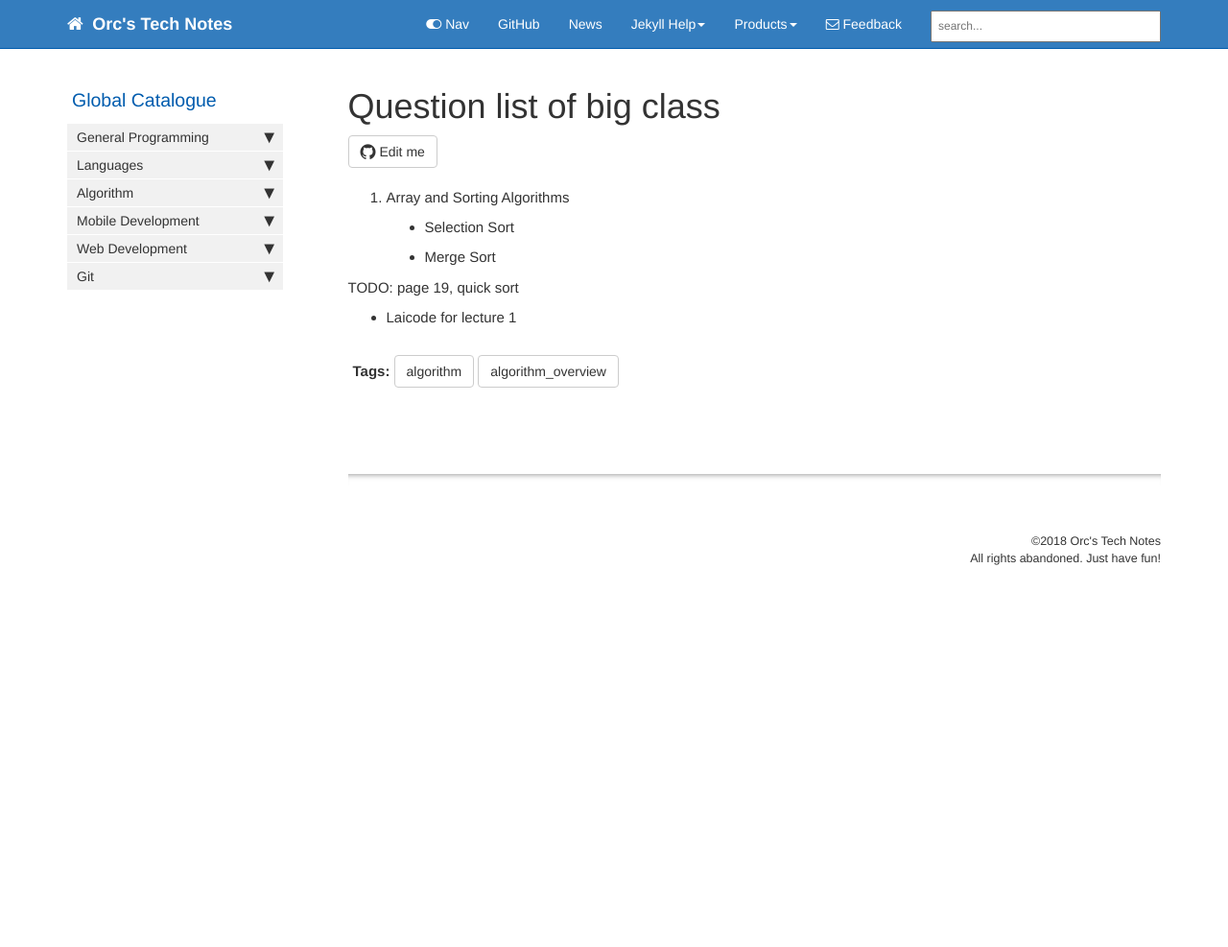
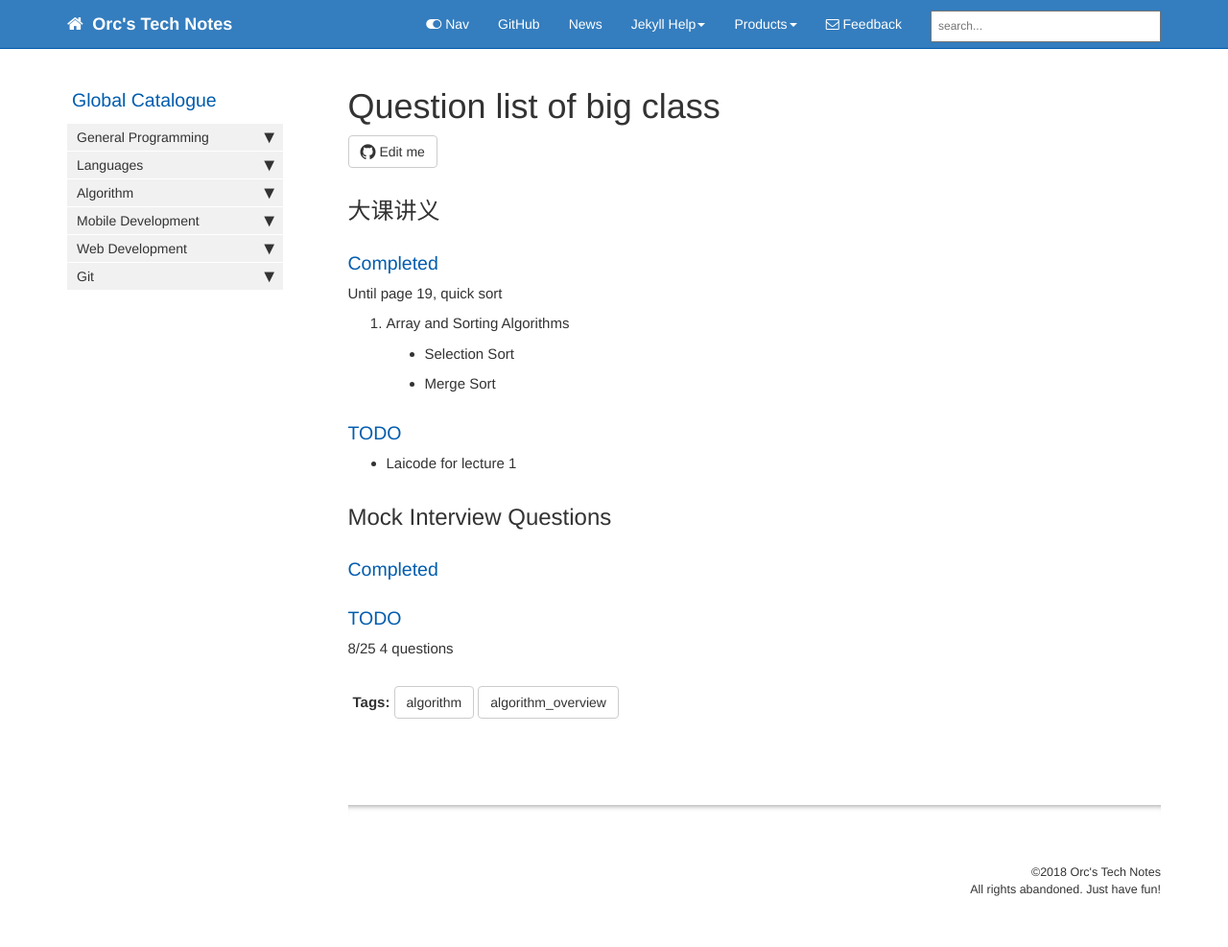
Before and after one commit to HungryOrc/hungryorc.github.io, a Jekyll site: the page built from pages/algorithm/algorithm_big_class.md, in a window 1280 px wide. Shown: the whole page at 96% size. Built offline with Jekyll 4.4.1, drawn with Linux system fonts in a browser that asks for light colours; nearby versions of some CDN libraries; comment, search, counter and statistics services are not loaded; before the commit the page ends 900 px from its top, so only the background shows below that.

Commit message:
Update algorithm_big_class.md

```diff
--- a/pages/algorithm/algorithm_big_class.md
+++ b/pages/algorithm/algorithm_big_class.md
@@ -9,13 +9,23 @@ folder: algorithm
 toc: false
 ---
 
+## 大课讲义
+### Completed
+Until page 19, quick sort
+
 1. Array and Sorting Algorithms
 * Selection Sort
 * Merge Sort
 
+### TODO
+* Laicode for lecture 1
 
-TODO: page 19, quick sort
-* Laicode for lecture 1
+## Mock Interview Questions
+### Completed
+
+
+### TODO
+8/25 4 questions
 
 
 
```
